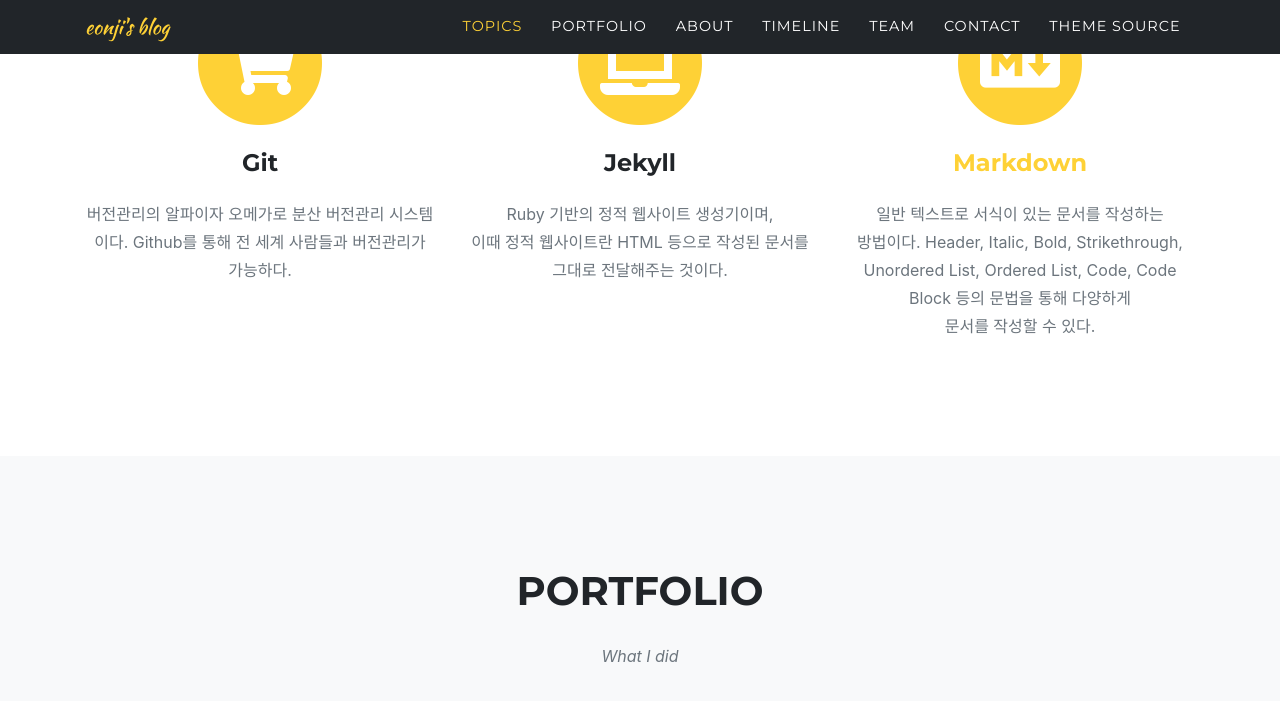
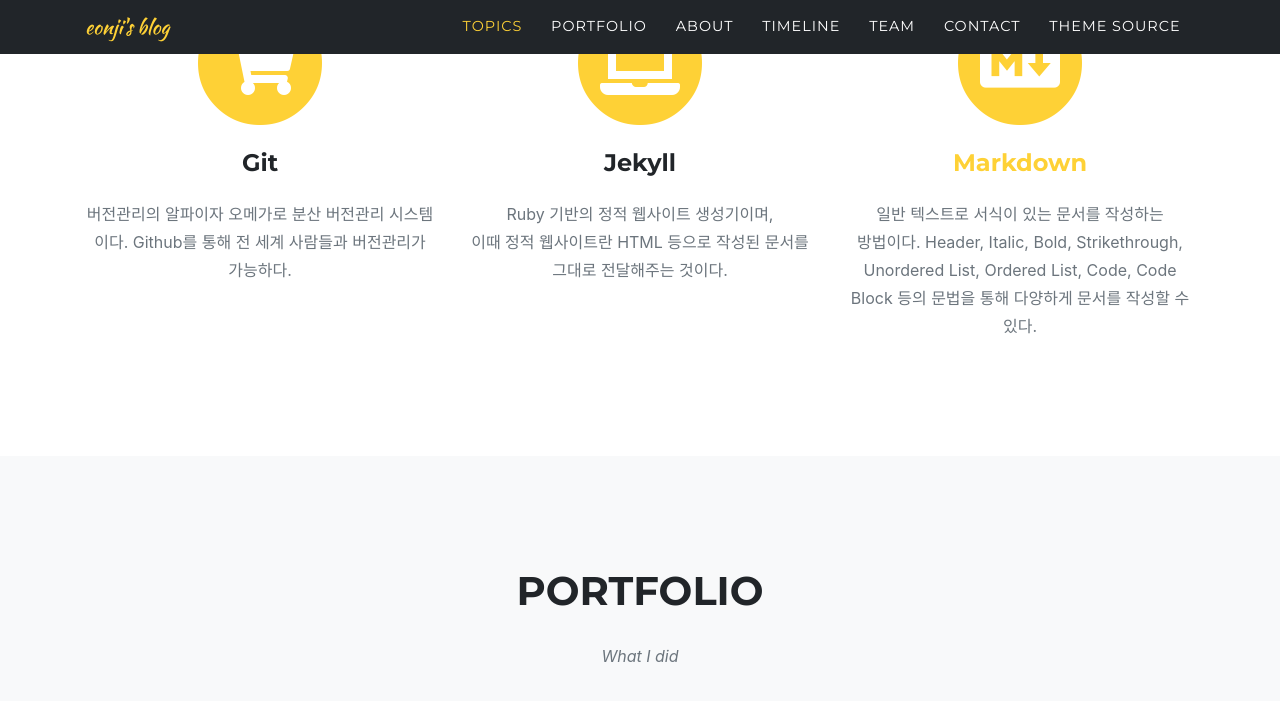
Before and after one commit to Eonji-sw/Eonji-sw.github.io, a Jekyll site: the page built from index.md, in a window 1280 px wide and 900 px high, scrolled down 1235 px, cut to the strip 0-721 px from the top of the window. Shown: the top 701 px of the strip. Built offline with Jekyll 4.4.1, drawn with Linux system fonts in a browser that asks for light colours; some web fonts are replaced.

Commit message:
add: new

```diff
--- a/_data/sitetext.yml
+++ b/_data/sitetext.yml
@@ -28,7 +28,7 @@ en: &DEFAULT_EN
         desc: "Ruby 기반의 정적 웹사이트 생성기이며, <br> 이때 정적 웹사이트란 HTML 등으로 작성된 문서를 <br> 그대로 전달해주는 것이다."
         icon: fas fa-laptop
       - title: "[Markdown](https://en.wikipedia.org/wiki/Markdown)"
-        desc: "일반 텍스트로 서식이 있는 문서를 작성하는 <br> 방법이다. Header, Italic, Bold, Strikethrough, <br> Unordered List, Ordered List, Code, Code Block 등의 문법을 통해 다양하게 <br> 문서를 작성할 수 있다."
+        desc: "일반 텍스트로 서식이 있는 문서를 작성하는 <br> 방법이다. Header, Italic, Bold, Strikethrough, <br> Unordered List, Ordered List, Code, Code Block 등의 문법을 통해 다양하게 문서를 작성할 수 있다."
         icon: fab fa-markdown
 
   portfolio:
```
Also changed, not shown: 1 other file.
